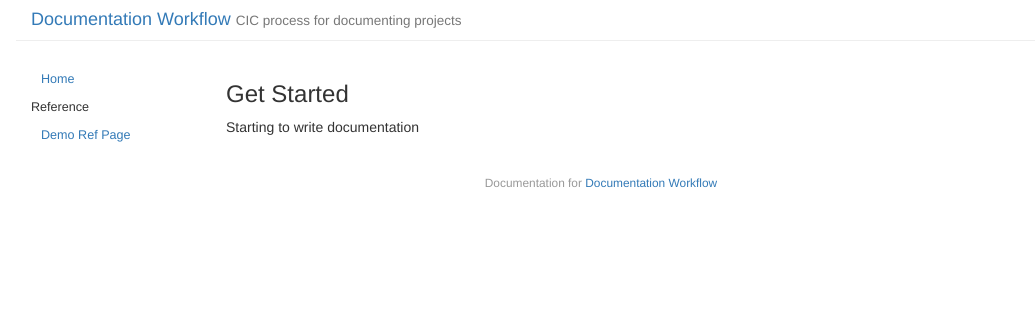
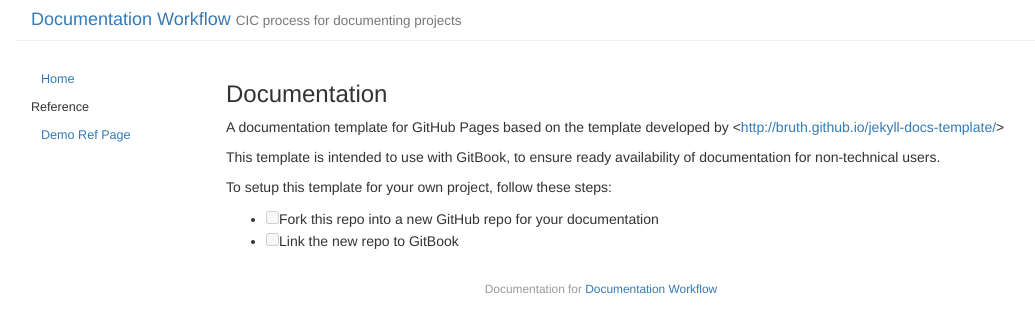
Before and after one commit to andrewresearch/doc-workflow, a Jekyll site: the page built from index.md, in a window 1280 px wide. Shown: the top 333 px of the page, without its empty margins (39-1074 px from the left). Built offline with Jekyll 4.4.1, drawn with Linux system fonts in a browser that asks for light colours.

Commit message:
Updates index.md
Auto commit by GitBook Editor

```diff
--- a/index.md
+++ b/index.md
@@ -4,6 +4,13 @@ title: CIC document workflow
 published: true
 ---
 
-### Get Started
+### Documentation
 
-Starting to write documentation
+A documentation template for GitHub Pages based on the template developed by &lt;[http://bruth.github.io/jekyll-docs-template/](http://bruth.github.io/jekyll-docs-template/&gt)&gt;
+
+This template is intended to use with GitBook, to ensure ready availability of documentation for non-technical users.
+
+To setup this template for your own project, follow these steps:
+
+* [ ] Fork this repo into a new GitHub repo for your documentation
+* [ ] Link the new repo to GitBook
```
Also changed, not shown: README.md.
